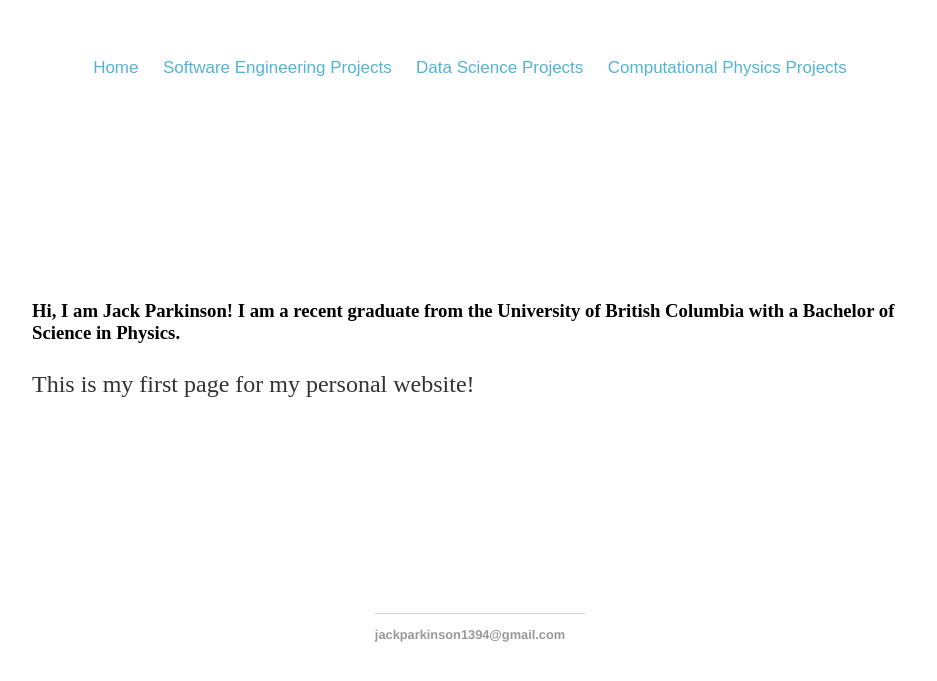
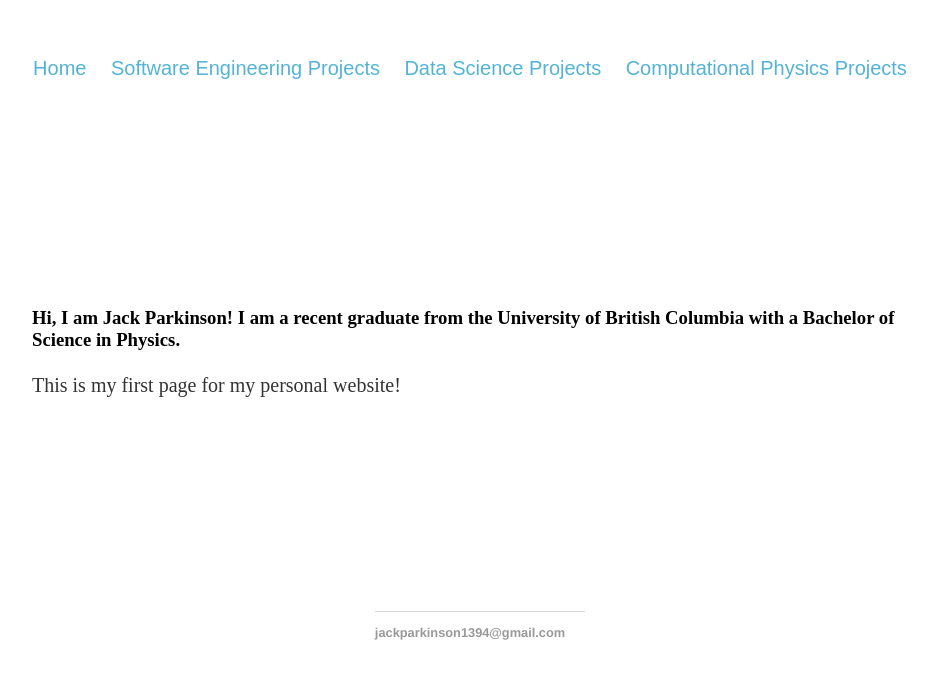
Before and after one commit to jrongtt/jrongtt.github.io, a website: page index.html in a window 1280 px wide. Shown: the part 111-792 px from the top of the page, without its empty margins (160-1097 px from the left). Drawn offline with Linux system fonts and the light colour scheme.

Commit message:
change font-size
changed font-0size

```diff
--- a/styles.css
+++ b/styles.css
@@ -28,10 +28,9 @@ h1 {
 
 }
 p {
-    font-size: 1.5em;
+    font-size: 20px;
     line-height: 1.4em;
     color: #333;
-    font-size: 17px;
 }
 footer {
     border-top: 1px solid #d5d5d5;
@@ -63,7 +62,7 @@ ul.posts li {
 .links {
 	color: #54b3d6;
   font-family: 'Poppins', sans-serif;
-  font-size: 17px;
+  font-size: 20px;
 	font-weight: 500;
   line-height: 0.5;
   text-decoration: none;
```
